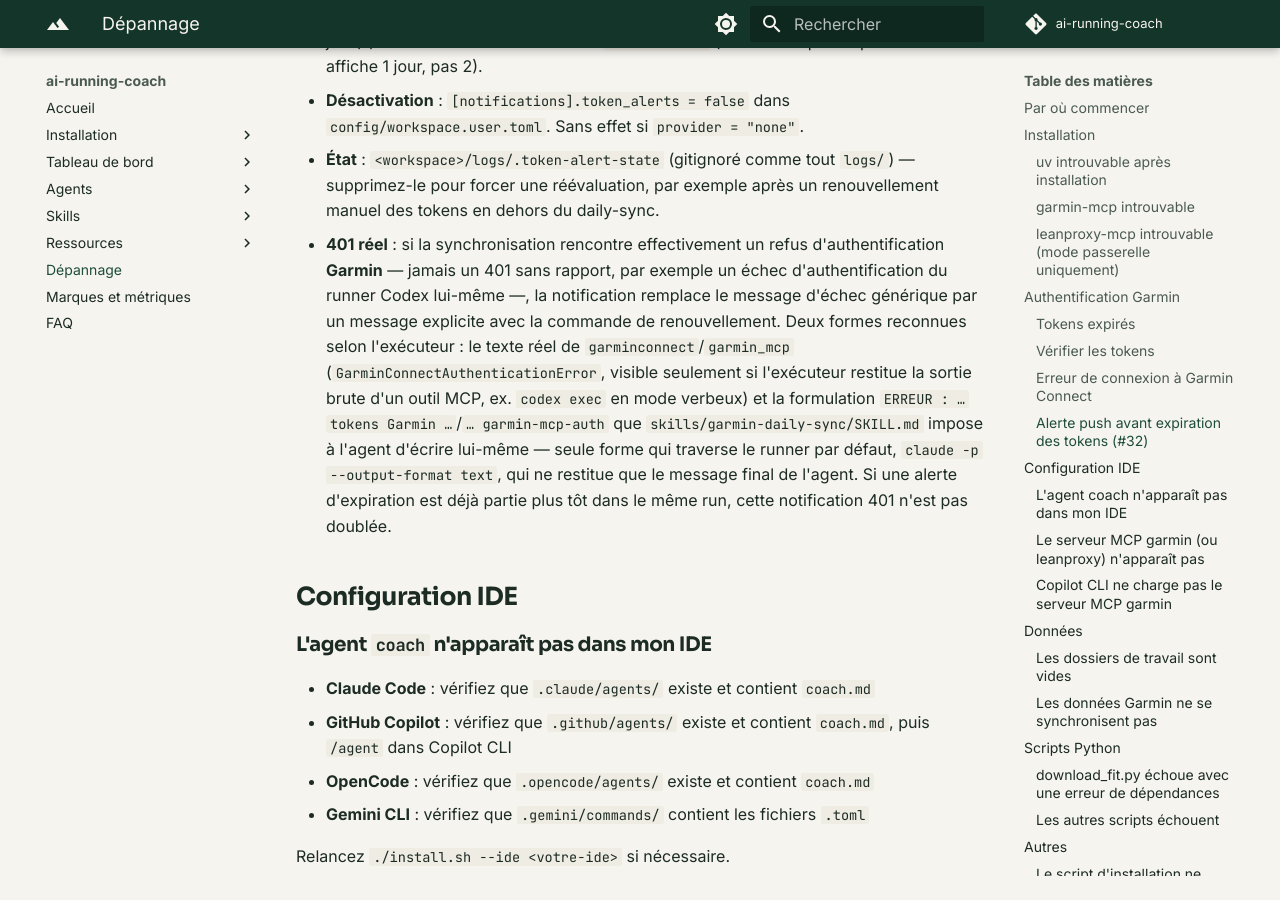
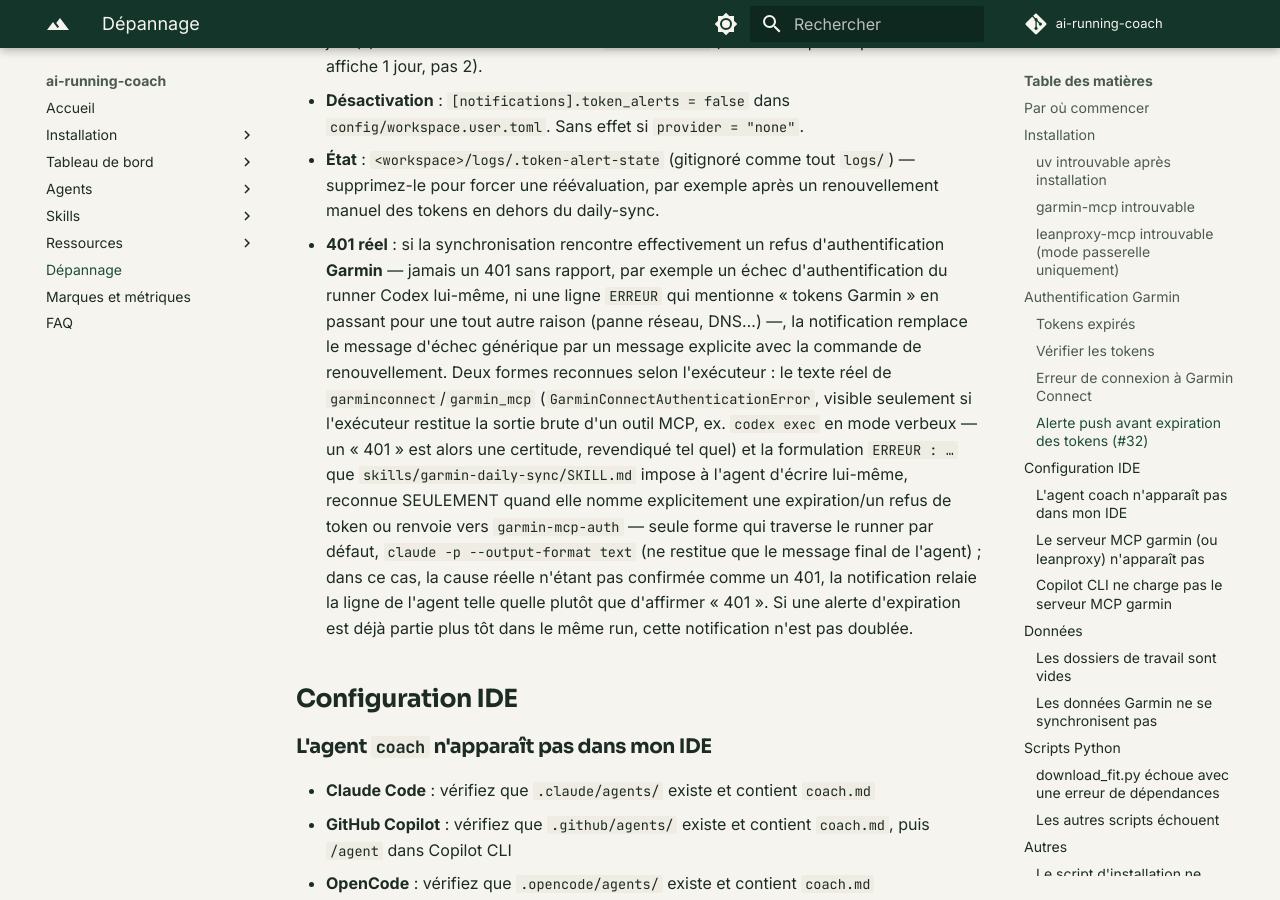
Before and after one commit to mmornati/ai-running-coach, an MkDocs documentation site: the page built from docs/troubleshooting.md, in a window 1280 px wide and 900 px high, scrolled down 2169 px. Built offline with MkDocs 1.6.1 and Material for MkDocs 9.7.7, drawn with Linux system fonts in a browser that asks for light colours; comment, search, counter and statistics services are not loaded.

Commit message:
fix(sync) : ne plus qualifier un ERREUR générique en refus d'authentification
Corrige le dernier should-fix de la revue PR #77 : le motif
`^ERREUR.*(tokens? garmin|garmin-mcp-auth)` était trop large et requalifiait
en « 🔑 Authentification Garmin refusée » (voire, sur un run en échec, en
« Synchronisation interrompue (401) ») une ligne ERREUR qui ne fait que
mentionner les tokens Garmin en passant pour une tout autre cause (timeout
réseau, DNS…) — masquant le vrai problème derrière une fausse piste
d'authentification.

- Motif resserré : n'exige plus qu'un mot « tokens Garmin » quelconque, mais
  une expiration/un refus explicite (`expir|invalid|refus`), la commande
  `garmin-mcp-auth`, ou un « 401 » littéral dans la ligne ERREUR.
- Sur le chemin de détection par la ligne ERREUR de l'agent (par opposition au
  texte HTTP brut de garminconnect/garmin_mcp), on ne revendique plus « 401 »
  dans la notification — la cause réelle n'est pas confirmée, on relaie la
  ligne de l'agent telle quelle.
- Deux tests de non-régression avec les deux lignes ERREUR citées par la
  revue (succès avec panne réseau ; échec avec panne DNS).

Co-Authored-By: Claude Opus 5.5 <noreply@anthropic.com>

```diff
--- a/docs/troubleshooting.md
+++ b/docs/troubleshooting.md
@@ -98,17 +98,23 @@ avec la commande de renouvellement quand l'échéance estimée approche.
   renouvellement manuel des tokens en dehors du daily-sync.
 - **401 réel** : si la synchronisation rencontre effectivement un refus
   d'authentification **Garmin** — jamais un 401 sans rapport, par exemple un
-  échec d'authentification du runner Codex lui-même —, la notification
-  remplace le message d'échec générique par un message explicite avec la
-  commande de renouvellement. Deux formes reconnues selon l'exécuteur : le
-  texte réel de `garminconnect`/`garmin_mcp` (`GarminConnectAuthenticationError`,
-  visible seulement si l'exécuteur restitue la sortie brute d'un outil MCP,
-  ex. `codex exec` en mode verbeux) et la formulation `ERREUR : … tokens
-  Garmin …`/`… garmin-mcp-auth` que `skills/garmin-daily-sync/SKILL.md` impose
-  à l'agent d'écrire lui-même — seule forme qui traverse le runner par défaut,
-  `claude -p --output-format text`, qui ne restitue que le message final de
-  l'agent. Si une alerte d'expiration est déjà partie plus tôt dans le même
-  run, cette notification 401 n'est pas doublée.
+  échec d'authentification du runner Codex lui-même, ni une ligne `ERREUR`
+  qui mentionne « tokens Garmin » en passant pour une tout autre raison (panne
+  réseau, DNS…) —, la notification remplace le message d'échec générique par
+  un message explicite avec la commande de renouvellement. Deux formes
+  reconnues selon l'exécuteur : le texte réel de `garminconnect`/`garmin_mcp`
+  (`GarminConnectAuthenticationError`, visible seulement si l'exécuteur
+  restitue la sortie brute d'un outil MCP, ex. `codex exec` en mode verbeux —
+  un « 401 » est alors une certitude, revendiqué tel quel) et la formulation
+  `ERREUR : …` que `skills/garmin-daily-sync/SKILL.md` impose à l'agent
+  d'écrire lui-même, reconnue SEULEMENT quand elle nomme explicitement une
+  expiration/un refus de token ou renvoie vers `garmin-mcp-auth` — seule forme
+  qui traverse le runner par défaut, `claude -p --output-format text` (ne
+  restitue que le message final de l'agent) ; dans ce cas, la cause réelle
+  n'étant pas confirmée comme un 401, la notification relaie la ligne de
+  l'agent telle quelle plutôt que d'affirmer « 401 ». Si une alerte
+  d'expiration est déjà partie plus tôt dans le même run, cette notification
+  n'est pas doublée.
 
 ## Configuration IDE
 
```
Also changed, not shown: 2 other files.
